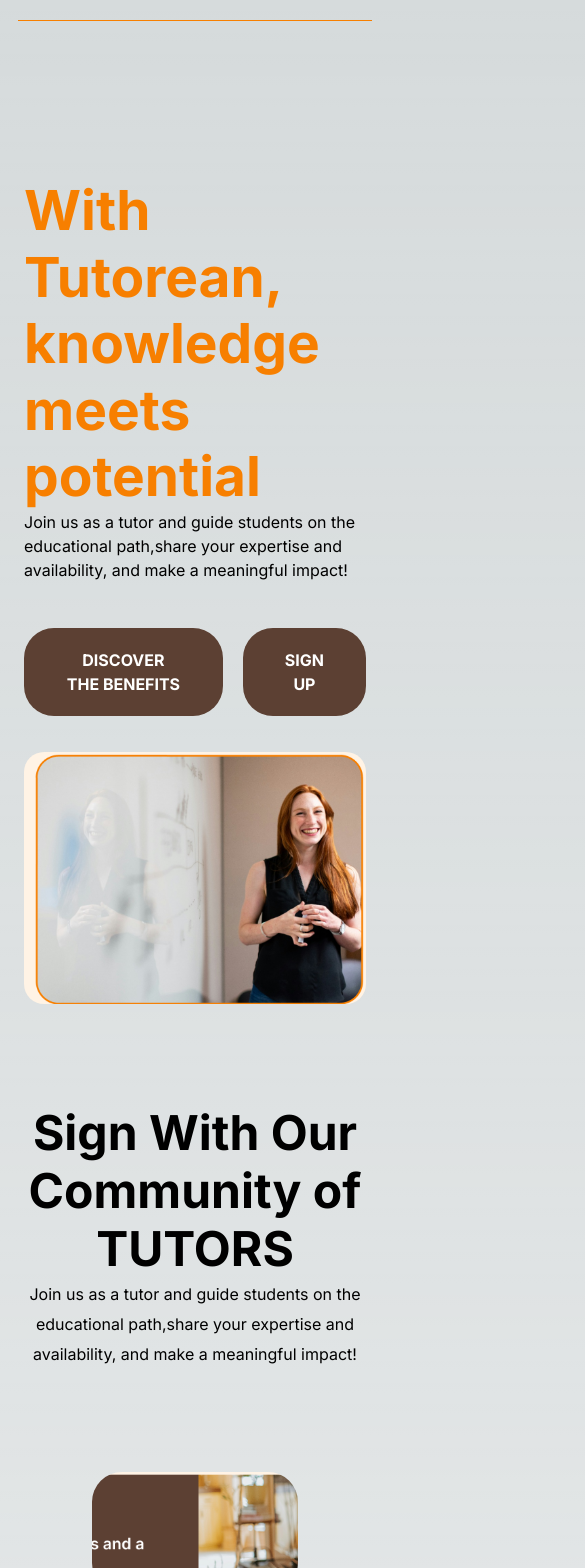
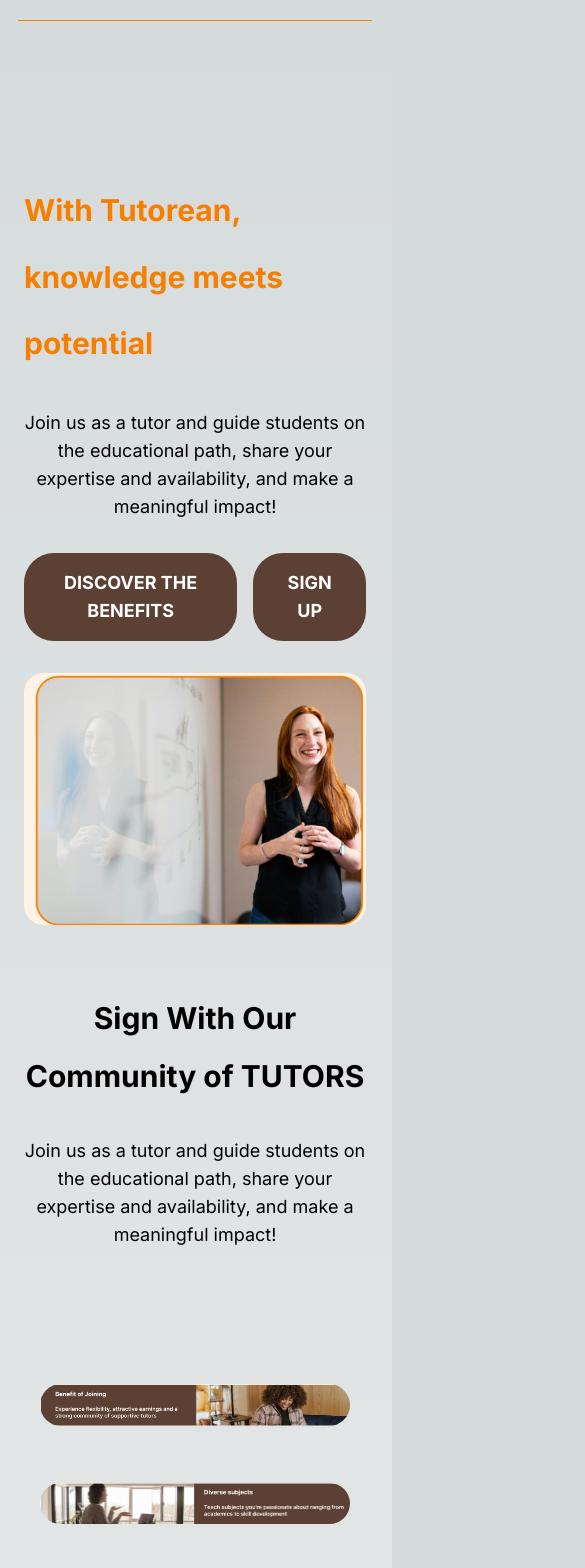
Before and after one commit to ebube-tech/tutorean, a Next.js app: page / in a window 390 px wide. Shown: the top 1568 px of the page, 585 px wide, since content can reach past the window. Built offline with nearby package versions, Linux system fonts and the light colour scheme.

Commit message:
Add files via upload

```diff
--- a/src/components/home/HeroSection.tsx
+++ b/src/components/home/HeroSection.tsx
@@ -16,52 +16,44 @@
     <Container>
       <div className="mt-[156px]"></div>
 
-      <div className="flex lg:flex-row flex-col items-center lg:gap-[219px]">
-        <div>
-        <h1 className="max-w-[1000px] font-[700] text-[3.438rem] text-[#F77F00] leading-[66.56px]">
+      <div className="flex flex-col lg:flex-row items-center lg:gap-[40px]">
+        {/* Text Content */}
+        <div className="lg:max-w-[50%]">
+          <h1 className="max-w-[1000px] font-bold text-3xl lg:text-5xl text-[#F77F00] leading-[66.56px] mb-8">
             With Tutorean, knowledge meets potential
           </h1>
-
-
-<div className="flex lg:flex-row flex-col items-center lg:gap-[219px]">
-<p >Join us as a tutor and guide students on the
-  educational path,share your expertise and availability, and make a meaningful impact!
-</p>
-</div>
-          <div className="mt-[46px] flex gap-[20px]">
-            <button className="bg-[#5C4033] rounded-[30px] px-[42px] py-[20px] flex items-center justify-center">
-              <p className="font-[700] text-[1rem] text-[#fff]">DISCOVER THE BENEFITS</p>
+          <p className="text-lg lg:text-xl text-center lg:text-left mb-8">
+            Join us as a tutor and guide students on the educational path, share your expertise
+            and availability, and make a meaningful impact!
+          </p>
+          <div className="flex gap-4 justify-center lg:justify-start">
+            <button className="bg-[#5C4033] rounded-[30px] px-[32px] py-[16px] flex items-center justify-center">
+              <p className="font-bold text-lg text-white">DISCOVER THE BENEFITS</p>
             </button>
-            <button className="bg-[#5C4033] rounded-[30px] px-[42px] py-[20px] flex items-center justify-center">
-              <p className="font-[700] text-[1rem] text-[#fff]">SIGN UP</p>
+            <button className="bg-[#5C4033] rounded-[30px] px-[32px] py-[16px] flex items-center justify-center">
+              <p className="font-bold text-lg text-white">SIGN UP</p>
             </button>
           </div>
         </div>
 
-        <div className="mt-[36px] lg:mt-0">
+        {/* Image */}
+        <div className="mt-8 lg:mt-0 lg:max-w-[50%]">
           <img
             src="/images/heroSection.png"
             alt="Hero Image"
-            className="object-cover rounded-[20px]"
+            className="object-cover rounded-[20px] w-full h-auto"
           />
         </div>
       </div>
 
-
-
-      <div className="mt-[100px]">
-        <p className="text-[3rem] text-[#000] font-[700] text-center leading-[58.09px]">
-         Sign With Our Community of TUTORS
+      <div className="mt-16">
+        <p className="text-3xl lg:text-5xl text-[#000] font-bold text-center leading-[58.09px] mb-8">
+          Sign With Our Community of TUTORS
         </p>
-
-
-        <div className="  text-center leading-[30.09px]">
-<p >Join us as a tutor and guide students on the
-  educational path,share your expertise and availability, and make a meaningful impact!
-</p>
-
-
-      </div>
+        <p className="text-lg lg:text-xl text-center lg:text-left mb-8">
+          Join us as a tutor and guide students on the educational path, share your expertise
+          and availability, and make a meaningful impact!
+        </p>
       </div>
     </Container>
   );
--- a/src/components/home/HowItWorks.tsx
+++ b/src/components/home/HowItWorks.tsx
@@ -23,11 +23,11 @@
       <Container>
         <div className="pt-[145px]">
           <Heading text="Learn more about tutoring on Tutorean" />
-          <div className="flex justify-between gap-[31px] mt-[61px]">
+          <div className="grid gap-[31px] mt-[61px] grid-cols-1 sm:grid-cols-2 lg:grid-cols-3">
             {howItWorks.map((item, index) => (
               <div
                 key={index}
-                className="w-[420px] bg-[#fff3e5] rounded-[40px] mt-[60px] p-[30px] leading-[24.2px] text-[1.35rem] border-[2px] border-[#F77F00]"
+                className="bg-[#fff3e5] rounded-[40px] p-[30px] leading-[24.2px] text-[1.35rem] border-[2px] border-[#F77F00]"
               >
                 <div className="bg-[#fff3e5] -mt-[30px] relative z-[10] h-[95px] rounded-tr-[40px] rounded-tl-[40px] items-center flex justify-center text-[#F77F00] border-[#F77F00] font-bold text-2xl">
                   <p className="font-[700]">{item.title}</p>
--- a/src/components/home/TutorSearch.tsx
+++ b/src/components/home/TutorSearch.tsx
@@ -6,40 +6,35 @@
 
 function TutorSearch() {
   return (
-    <div className="pt-[0px]">
+    <div className="pt-0">
       <Container>
-        <div className="w-[100%] rounded-[30px] pt-[46px] pb-[53px]">
-
-
-
-        <div className="mt-[57px] px-[68px] rounded-[30px] w-[100%] flex h-[121px] items-center justify-between">
+        <div className="w-full rounded-[30px] pt-[46px] pb-[53px]">
+          {/* First Image Section */}
+          <div className="mt-[57px] px-[16px] md:px-[34px] lg:px-[68px] rounded-[30px] w-full flex items-center justify-between">
             <img
               src="/images/middlewoman.png"
               alt="Description of your image"
-    className="w-full h-full object-cover rounded-[30px]"
+              className="w-full h-auto object-cover rounded-[30px]"
             />
+          </div>
 
-</div>
-<div className="mt-[57px] px-[68px] rounded-[30px] w-[100%] flex h-[121px] items-center justify-between">
+          {/* Second Image Section */}
+          <div className="mt-[57px] px-[16px] md:px-[34px] lg:px-[68px] rounded-[30px] w-full flex items-center justify-between">
             <img
               src="/images/middlewoman2.png"
               alt="Description of your image"
-    className="w-full h-full object-cover rounded-[30px]"
+              className="w-full h-auto object-cover rounded-[30px]"
             />
+          </div>
 
-</div>
-<div className="mt-[57px] px-[68px] rounded-[30px] w-[100%] flex h-[121px] items-center justify-between">
+          {/* Third Image Section */}
+          <div className="mt-[57px] px-[16px] md:px-[34px] lg:px-[68px] rounded-[30px] w-full flex items-center justify-between">
             <img
               src="/images/middlewoman3.png"
               alt="Description of your image"
-    className="w-full h-full object-cover rounded-[30px]"
+              className="w-full h-auto object-cover rounded-[30px]"
             />
-
           </div>
-
-
-
-
         </div>
       </Container>
     </div>
--- /dev/null
+++ b/src/components/home/howitwork.tsx
@@ -0,0 +1,87 @@
+import React from "react";
+import Container from "@/ui/Container";
+import Heading from "@/ui/Heading";
+
+function FeaturedTutors() {
+  return (
+    <Container>
+      <div className="pt-[85px] pb-[100px]">
+        {/* Heading */}
+        <Heading text="How It Works?" />
+
+        <div className="pt-[85px]">
+          {/* Section 1 */}
+          <div className="flex flex-col lg:flex-row items-center lg:gap-[40px]">
+            {/* Image on the left */}
+            <div className="mt-[36px] lg:mt-0 lg:w-[35%]">
+              <img
+                src="/images/phone.png"
+                alt="Hero Image"
+                className="object-cover rounded-[20px] w-full h-auto"
+              />
+            </div>
+            {/* Text content on the right */}
+            <div className="flex-1 lg:px-[150px] mt-[36px] lg:mt-0">
+              <div className="flex lg:flex-row flex-col items-center lg:gap-[219px]">
+                <h6 className="font-bold text-center lg:text-left">Create Your Profile</h6>
+              </div>
+              <div className="mt-[30px] flex gap-[20px]">
+                <h6 className="font-bold text-center lg:text-left">
+                  Craft a standard tutor profile showcasing your expertise and teaching style
+                </h6>
+              </div>
+            </div>
+          </div>
+
+          {/* Section 2 */}
+          <div className="flex flex-col lg:flex-row-reverse items-center lg:gap-[40px] mt-[25px]">
+            {/* Image on the right */}
+            <div className="mt-[36px] lg:mt-0 lg:w-[35%]">
+              <img
+                src="/images/phone2.png"
+                alt="Hero Image"
+                className="object-cover rounded-[20px] w-full h-auto"
+              />
+            </div>
+            {/* Text content on the left */}
+            <div className="flex-1 lg:px-[150px] mt-[36px] lg:mt-0">
+              <div className="flex lg:flex-row flex-col items-center lg:gap-[219px]">
+                <h6 className="font-bold text-center lg:text-left">Set Your Availability</h6>
+              </div>
+              <div className="mt-[30px] flex gap-[20px]">
+                <h6 className="font-bold text-center lg:text-left">
+                  Choose your flexible scheduling on your user-friendly calendar system
+                </h6>
+              </div>
+            </div>
+          </div>
+
+          {/* Section 3 */}
+          <div className="flex flex-col lg:flex-row items-center lg:gap-[40px] mt-[25px]">
+            {/* Image on the left */}
+            <div className="mt-[36px] lg:mt-0 lg:w-[35%]">
+              <img
+                src="/images/phone3.png"
+                alt="Hero Image"
+                className="object-cover rounded-[20px] w-full h-auto"
+              />
+            </div>
+            {/* Text content on the right */}
+            <div className="flex-1 lg:px-[150px] mt-[36px] lg:mt-0">
+              <div className="flex lg:flex-row flex-col items-center lg:gap-[219px]">
+                <h6 className="font-bold text-center lg:text-left">Connect With Learners</h6>
+              </div>
+              <div className="mt-[30px] flex gap-[20px]">
+                <h6 className="font-bold text-center lg:text-left">
+                  Start booking sessions and making a difference in student lives
+                </h6>
+              </div>
+            </div>
+          </div>
+        </div>
+      </div>
+    </Container>
+  );
+}
+
+export default FeaturedTutors;
```
Lines whose indentation alone changed are shown as unchanged.
